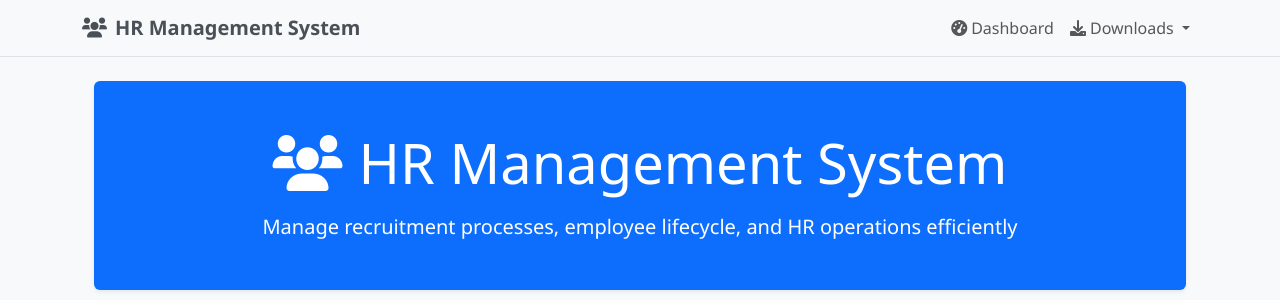
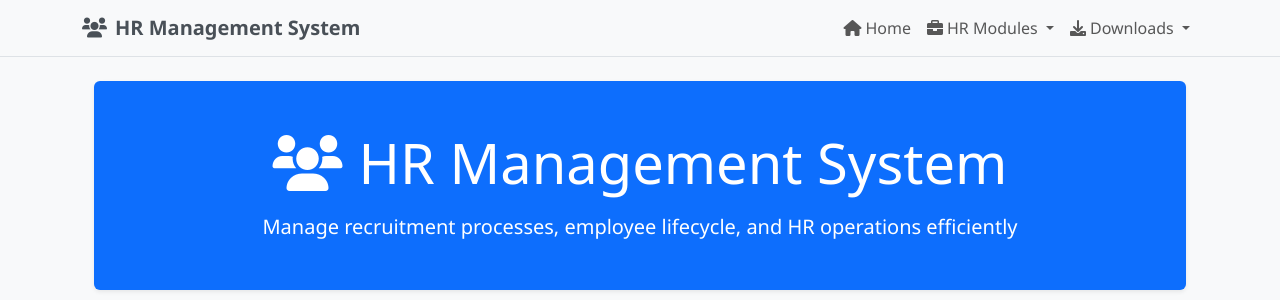
Before and after one commit to Aabidcr7/HR_MPB, a Flask app: page / in a window 1280 px wide. Shown: the top 300 px of the page. Run offline with Flask 3, Linux system fonts and the light colour scheme; some libraries are stand-ins or nearby versions.

Commit message:
Add navigation links for all HR recruitment and employee management modules
Updates the base template to include a new dropdown menu with links to Requisitions, Candidates, Screening, Interviews, Offers, Onboarding, Employees, and Resignations pages.

Replit-Commit-Author: Agent
Replit-Commit-Session-Id: 622fce4c-bd06-48b9-9812-7ac37cfd7d23
Replit-Commit-Checkpoint-Type: intermediate_checkpoint
Replit-Commit-Screenshot-Url: https://storage.googleapis.com/screenshot-production-us-central1/61f01157-54d8-44c9-a1ad-9de2e39e3d10/622fce4c-bd06-48b9-9812-7ac37cfd7d23/tGpm561

```diff
--- a/templates/base.html
+++ b/templates/base.html
@@ -21,8 +21,40 @@
                 <ul class="navbar-nav ms-auto">
                     <li class="nav-item">
                         <a class="nav-link" href="{{ url_for('dashboard') }}">
-                            <i class="fas fa-tachometer-alt me-1"></i>Dashboard
+                            <i class="fas fa-home me-1"></i>Home
                         </a>
+                    </li>
+                    <li class="nav-item dropdown">
+                        <a class="nav-link dropdown-toggle" href="#" role="button" data-bs-toggle="dropdown">
+                            <i class="fas fa-briefcase me-1"></i>HR Modules
+                        </a>
+                        <ul class="dropdown-menu">
+                            <li><a class="dropdown-item" href="{{ url_for('requisitions_page') }}">
+                                <i class="fas fa-briefcase me-2"></i>Requisitions
+                            </a></li>
+                            <li><a class="dropdown-item" href="{{ url_for('candidates_page') }}">
+                                <i class="fas fa-user-friends me-2"></i>Candidates
+                            </a></li>
+                            <li><a class="dropdown-item" href="{{ url_for('screening_page') }}">
+                                <i class="fas fa-search me-2"></i>Screening
+                            </a></li>
+                            <li><a class="dropdown-item" href="{{ url_for('interviews_page') }}">
+                                <i class="fas fa-comments me-2"></i>Interviews
+                            </a></li>
+                            <li><a class="dropdown-item" href="{{ url_for('offers_page') }}">
+                                <i class="fas fa-handshake me-2"></i>Offers
+                            </a></li>
+                            <li><a class="dropdown-item" href="{{ url_for('onboarding_page') }}">
+                                <i class="fas fa-user-plus me-2"></i>Onboarding
+                            </a></li>
+                            <li><hr class="dropdown-divider"></li>
+                            <li><a class="dropdown-item" href="{{ url_for('employees_page') }}">
+                                <i class="fas fa-users me-2"></i>Employees
+                            </a></li>
+                            <li><a class="dropdown-item" href="{{ url_for('resignations_page') }}">
+                                <i class="fas fa-sign-out-alt me-2"></i>Resignations
+                            </a></li>
+                        </ul>
                     </li>
                     <li class="nav-item dropdown">
                         <a class="nav-link dropdown-toggle" href="#" role="button" data-bs-toggle="dropdown">
```
